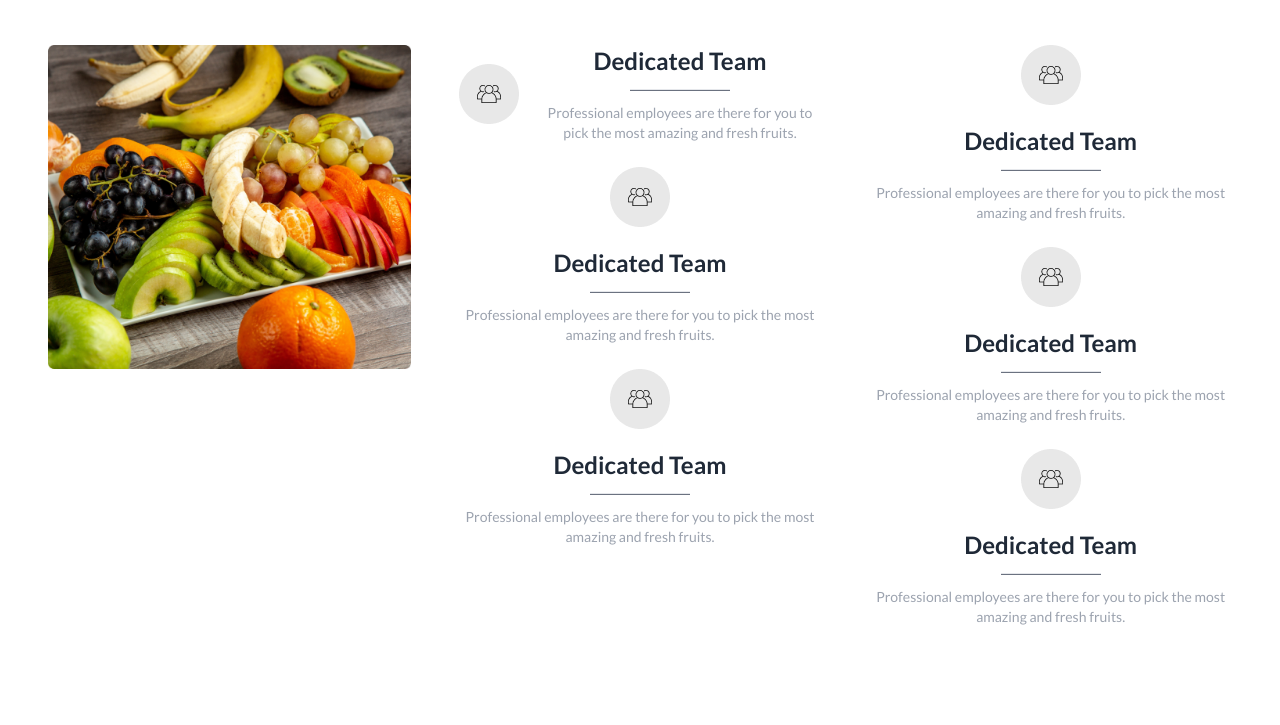
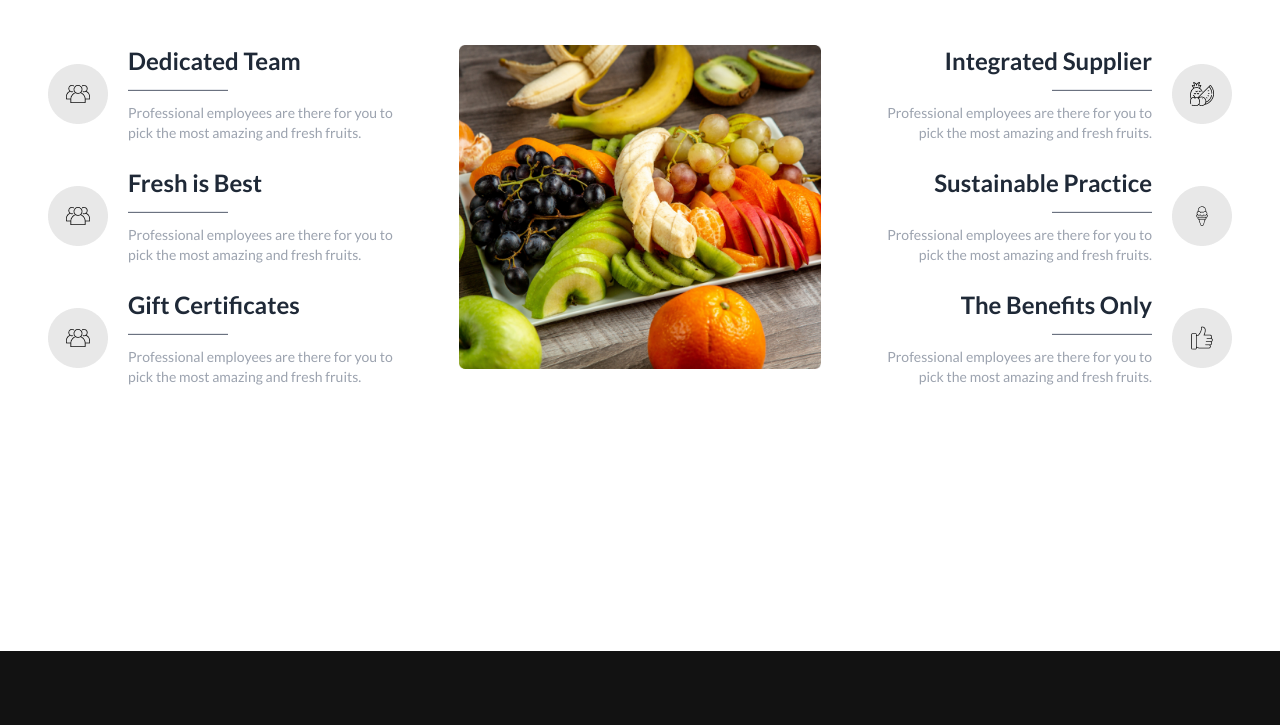
Before and after one commit to mushfiqur-rahman-mrk/fruit-burst, a plain HTML site: page index.html in a window 1280 px wide. Shown: the part 3604-4329 px from the top of the page. Drawn offline with nearby package versions, Linux system fonts and the light colour scheme.

Commit message:
some final edit

```diff
--- a/index.html
+++ b/index.html
@@ -33,7 +33,7 @@
           }
         }
       </script>
-    <title>Document</title>
+    <title>Fruit Burst</title>
 </head>
 <body>
     <header class="px-0 xl:px-12">
@@ -502,67 +502,75 @@
             <h1 class="text-2xl md:text-5xl font-black">Why Choose Us</h1>
             <p class="text-base text-centerfont-medium pt-4 md:pt-8">Contrary to popular belief, is not simply random text. It has roots in a piece of classical <br> Latin literature from 45 BC, making it over 2000 years old.</p>
           </div>
+
           <!-- content area container-->
           <div class="grid lg:grid-cols-3 gap-12 mt-12">
             <!-- left content -->
             <div class="">
-                <div class="flex flex-col lg:flex-row lg:order-first justify-center items-center gap-5 mb-6">
+                <div class="flex flex-col md:flex-row  first-letter: justify-center items-center gap-5 mb-6">
                     <img src="images/Group 45.png" class="h-[60px] w-[60px]">
                     <div>
-                        <p class="font-bold text-2xl text-center ">Dedicated Team</p>
-                    <hr class="w-[100px] bg-gray-500 h-0.5 my-3 mx-auto">
-                    <p class="  text-sm text-gray-400 text-center">Professional employees are there for you to pick the most amazing and fresh fruits.</p>
+                        <p class="font-bold text-2xl lg:text-start text-center ">Dedicated Team</p>
+                    <hr class="w-[100px] bg-gray-500 h-0.5 my-3 lg:mx-0 mx-auto">
+                    <p class="md:text-start  text-sm text-gray-400 text-center">Professional employees are there for you to pick the most amazing and fresh fruits.</p>
                     </div>
                 </div>
-                <div class="flex flex-col justify-center items-center gap-5 mb-6">
+                <div class="flex flex-col md:flex-row  first-letter: justify-center items-center gap-5 mb-6">
                     <img src="images/Group 45.png" class="h-[60px] w-[60px]">
                     <div>
-                        <p class="font-bold text-2xl text-center ">Dedicated Team</p>
-                    <hr class="w-[100px] bg-gray-500 h-0.5 my-3 mx-auto">
-                    <p class="  text-sm text-gray-400 text-center">Professional employees are there for you to pick the most amazing and fresh fruits.</p>
+                        <p class="font-bold text-2xl lg:text-start text-center ">Fresh is Best</p>
+                    <hr class="w-[100px] bg-gray-500 h-0.5 my-3 lg:mx-0 mx-auto">
+                    <p class="md:text-start  text-sm text-gray-400 text-center">Professional employees are there for you to pick the most amazing and fresh fruits.</p>
                     </div>
                 </div>
-                <div class="flex flex-col justify-center items-center gap-5 mb-6">
+                <div class="flex flex-col md:flex-row  first-letter: justify-center items-center gap-5 mb-6">
                     <img src="images/Group 45.png" class="h-[60px] w-[60px]">
                     <div>
-                        <p class="font-bold text-2xl text-center ">Dedicated Team</p>
-                    <hr class="w-[100px] bg-gray-500 h-0.5 my-3 mx-auto">
-                    <p class="  text-sm text-gray-400 text-center">Professional employees are there for you to pick the most amazing and fresh fruits.</p>
+                        <p class="font-bold text-2xl lg:text-start text-center ">Gift Certificates</p>
+                    <hr class="w-[100px] bg-gray-500 h-0.5 my-3 lg:mx-0 mx-auto">
+                    <p class="md:text-start  text-sm text-gray-400 text-center">Professional employees are there for you to pick the most amazing and fresh fruits.</p>
                     </div>
                 </div>
 
 
 
 
+
+
+
             </div>
             <!-- middle content -->
-            <div class="order-first lg:order-0"><img src="images/whychoose1.png" alt=""></div>
+            <div class="order-first lg:order-none"><img src="images/whychoose1.png" alt=""></div>
+
             <!-- right content -->
             <div class="">
-                <div class="flex flex-col justify-center items-center gap-5 mb-6">
-                    <img src="images/Group 45.png" class="h-[60px] w-[60px]">
-                    <div>
-                        <p class="font-bold text-2xl text-center ">Dedicated Team</p>
-                    <hr class="w-[100px] bg-gray-500 h-0.5 my-3 mx-auto">
-                    <p class="  text-sm text-gray-400 text-center">Professional employees are there for you to pick the most amazing and fresh fruits.</p>
+                <div class="flex flex-col md:flex-row-reverse  first-letter: justify-center items-center gap-5 mb-6">
+                    <img src="images/Group 46 (2).png" class="h-[60px] w-[60px]">
+                    <div class="flex lg:items-end flex-col">
+                        <p class="font-bold text-2xl  lg:text-end text-center ">Integrated Supplier</p>
+                    <hr class=" w-[100px] bg-gray-500 h-0.5 my-3 lg:mx-0 mx-auto  ">
+                    <p class="lg:text-end  text-sm text-gray-400 text-center">Professional employees are there for you to pick the most amazing and fresh fruits.</p>
                     </div>
                 </div>
-                <div class="flex flex-col justify-center items-center gap-5 mb-6">
-                    <img src="images/Group 45.png" class="h-[60px] w-[60px]">
-                    <div>
-                        <p class="font-bold text-2xl text-center ">Dedicated Team</p>
-                    <hr class="w-[100px] bg-gray-500 h-0.5 my-3 mx-auto">
-                    <p class="  text-sm text-gray-400 text-center">Professional employees are there for you to pick the most amazing and fresh fruits.</p>
+                <div class="flex flex-col md:flex-row-reverse  first-letter: justify-center items-center gap-5 mb-6">
+                    <img src="images/Group 46 (3).png" class="h-[60px] w-[60px]">
+                    <div class="flex lg:items-end flex-col">
+                        <p class="font-bold text-2xl  lg:text-end text-center ">Sustainable Practice</p>
+                    <hr class=" w-[100px] bg-gray-500 h-0.5 my-3 lg:mx-0 mx-auto  ">
+                    <p class="lg:text-end  text-sm text-gray-400 text-center">Professional employees are there for you to pick the most amazing and fresh fruits.</p>
                     </div>
                 </div>
-                <div class="flex flex-col justify-center items-center gap-5 mb-6">
-                    <img src="images/Group 45.png" class="h-[60px] w-[60px]">
-                    <div>
-                        <p class="font-bold text-2xl text-center ">Dedicated Team</p>
-                    <hr class="w-[100px] bg-gray-500 h-0.5 my-3 mx-auto">
-                    <p class="  text-sm text-gray-400 text-center">Professional employees are there for you to pick the most amazing and fresh fruits.</p>
+                <div class="flex flex-col md:flex-row-reverse  first-letter: justify-center items-center gap-5 mb-6">
+                    <img src="images/Group 46 (4).png" class="h-[60px] w-[60px]">
+                    <div class="flex lg:items-end flex-col">
+                        <p class="font-bold text-2xl  lg:text-end text-center ">The Benefits Only</p>
+                    <hr class=" w-[100px] bg-gray-500 h-0.5 my-3 lg:mx-0 mx-auto  ">
+                    <p class="lg:text-end  text-sm text-gray-400 text-center">Professional employees are there for you to pick the most amazing and fresh fruits.</p>
                     </div>
                 </div>
+
+
+
 
 
             </div>
```
